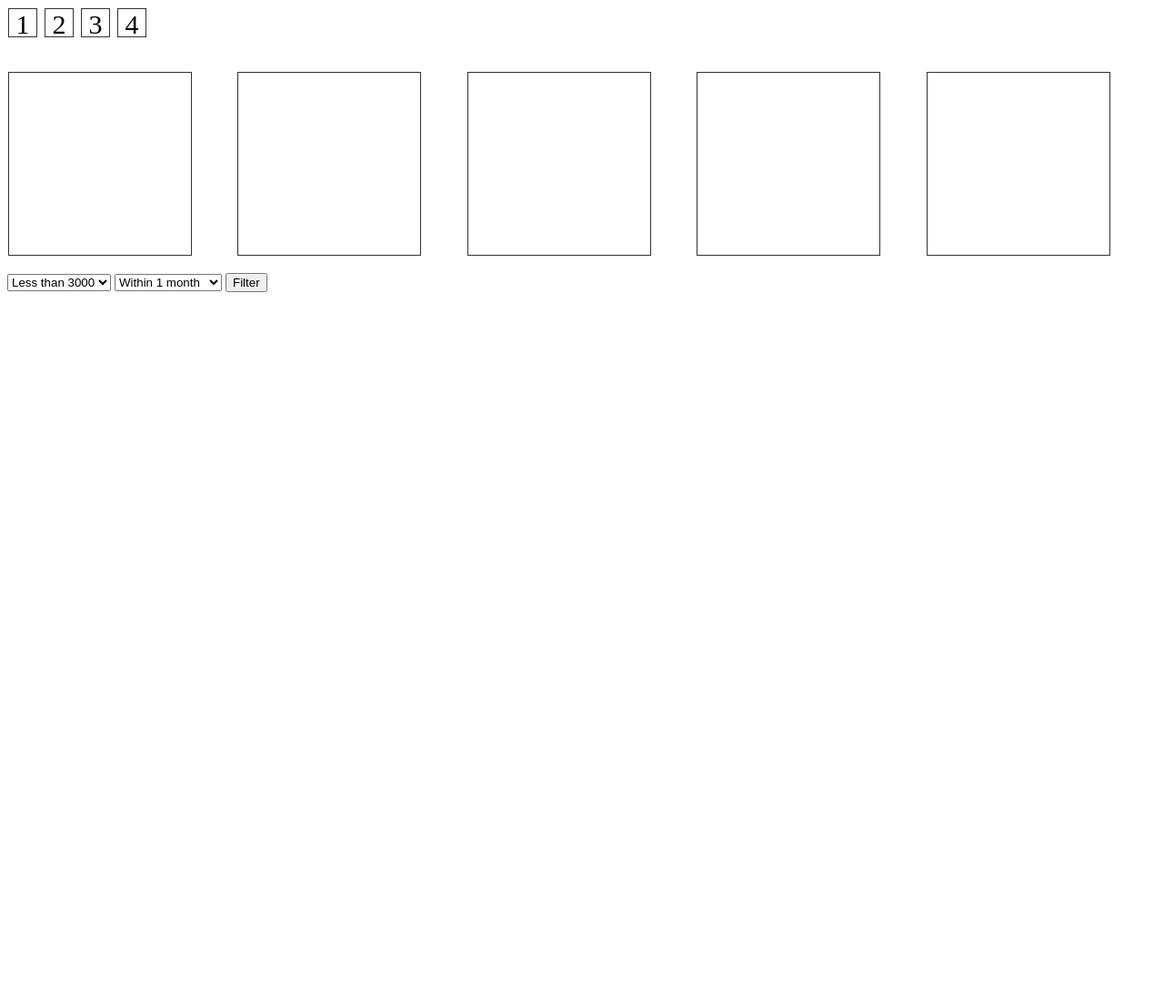
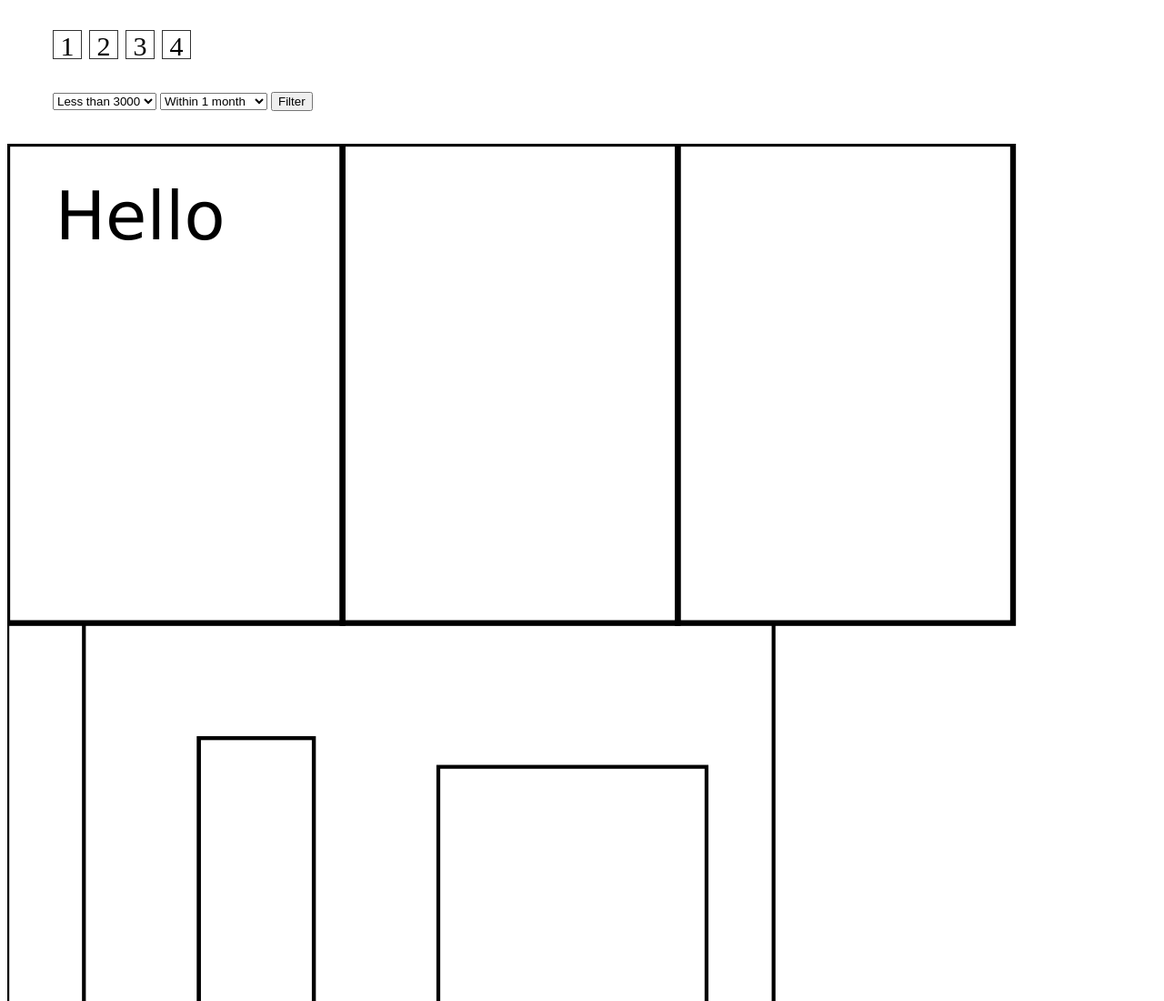
Before and after one commit to codingkasia/room-seekers-frontend, a plain HTML site: page index.html in a window 1280 px wide. Shown: the top 1100 px of the page at 91% size. Before the commit the page ends 800 px from the top, so only its background shows below. Drawn offline with Linux system fonts and the light colour scheme; no server answers.

Commit message:
added svg

```diff
--- a/index.html
+++ b/index.html
@@ -19,16 +19,8 @@
         <div class="grid-apt apt3 leased">3</div>
         <div class="grid-apt apt4 leased">4</div>
     </div>
+
     <br>
-    <br>
-
-    <div class="bedroom-boxes grid-container-br">
-        <div class="grid-br br1 leased"></div>
-        <div class="grid-br br2 leased"></div>
-        <div class="grid-br br3 leased"></div>
-        <div class="grid-br br4 leased"></div>
-        <div class="grid-br br5 leased"></div>
-    </div>
     <br>
     <div class="filters">
         <select class="price">
@@ -45,6 +37,46 @@
         <input class="filterSubmit" type="submit" value="Filter">
     </div>
 
+    <br>
+    <br>
+
+    <!-- <div class="bedroom-boxes grid-container-br">
+        <div class="grid-br br1 leased"></div>
+        <div class="grid-br br2 leased"></div>
+        <div class="grid-br br3 leased"></div>
+        <div class="grid-br br4 leased"></div>
+        <div class="grid-br br5 leased"></div>
+    </div> -->
+
+
+    <!-- <div class="svg-play"> -->
+        <svg viewBox="0 0 600 800">
+            <!-- width="600" height="800" version="1.1" -->
+            <!-- north apartments -->
+            <g>
+                <rect class="br1" x="0" y="0" width="175" height="250" stroke="black" fill="transparent" stroke-width="3" />
+                <text x="25" y="50" font-family="Verdana" font-size="35" fill="black">Hello</text>
+            </g>
+            <rect class="br2" x="175" y="0" width="175" height="250" stroke="black" fill="transparent" stroke-width="3" />
+            <rect class="br3" x="350" y="0" width="175" height="250" stroke="black" fill="transparent" stroke-width="3" />
+            <!-- south apartments -->
+            <rect class="br4" x="0" y="575" width="225" height="225" stroke="black" fill="transparent" stroke-width="3" />
+            <rect class="br5" x="225" y="575" width="225" height="225" stroke="black" fill="transparent" stroke-width="3" />
+            <!-- living/kitchen -->
+            <rect x="0" y="250" width="400" height="325" stroke="black" fill="transparent" stroke-width="2" />
+            <!-- kitchen layout -->
+            <rect x="0" y="250" width="40" height="325" stroke="black" fill="transparent" stroke-width="2" />
+            <rect x="100" y="310" width="60" height="200" stroke="black" fill="transparent" stroke-width="2" />
+            <rect x="100" y="310" width="60" height="200" stroke="black" fill="transparent" stroke-width="2" />
+            <!-- living layout -->
+            <rect x="225" y="325" width="140" height="170" stroke="black" fill="transparent" stroke-width="2" />
+        </svg>
+    <!-- </div> -->
+
+    <br>
+
+
+
 </body>
 
 </html>
--- a/index.js
+++ b/index.js
@@ -72,6 +72,10 @@ const aptDivSelector = () => {
   return document.querySelector(".apartment-buttons");
 };
 
+const svgSelector = () => {
+  return document.querySelector(".svg-play");
+};
+
 // Listeners
 
 const filterButtonListener = () => {
@@ -110,8 +114,8 @@ const displayBedrooms = num => {
       <li>${bedroom.price}</li>
       </ul>`;
       bedroomFilter(bedroom)
-        ? (brBoxSelector(counter).style.background = "green")
-        : (brBoxSelector(counter).style.background = "white");
+        ? (brBoxSelector(counter).style.fill = "green")
+        : (brBoxSelector(counter).style.fill = "white");
       counter++;
     });
   });
--- a/style.css
+++ b/style.css
@@ -8,7 +8,8 @@
   display: grid;
   grid-template-columns: 40px 40px 40px 40px 40px;
   background-color: #ffffff;
-  padding: 1px;
+  padding-left: 50px;
+  padding-top: 25px;
 }
 
 .grid-br {
@@ -36,3 +37,13 @@
 .vacant {
   background-color: green;
 }
+
+.svg-play {
+  height: 800px;
+  width: 600px;
+  padding-left: 50px;
+}
+
+.filters {
+  padding-left: 50px;
+}
```
